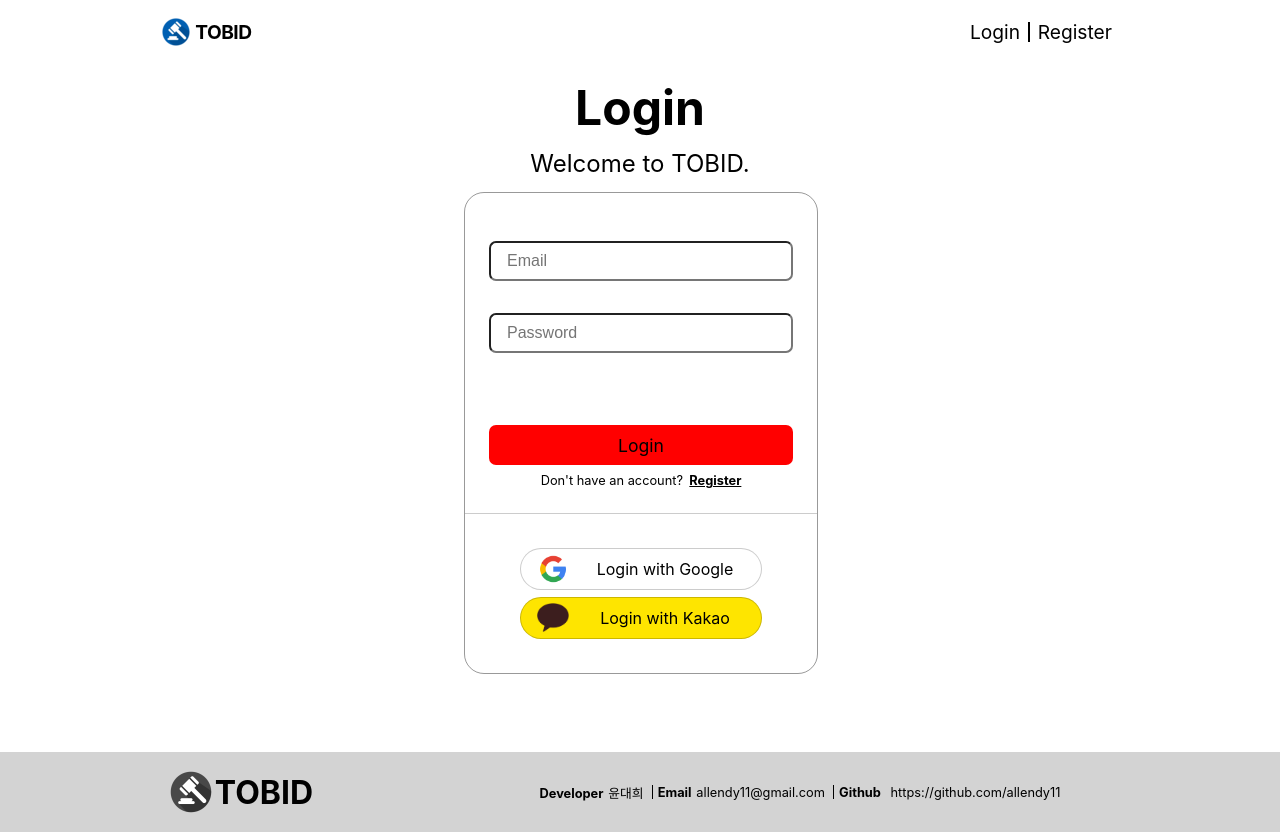
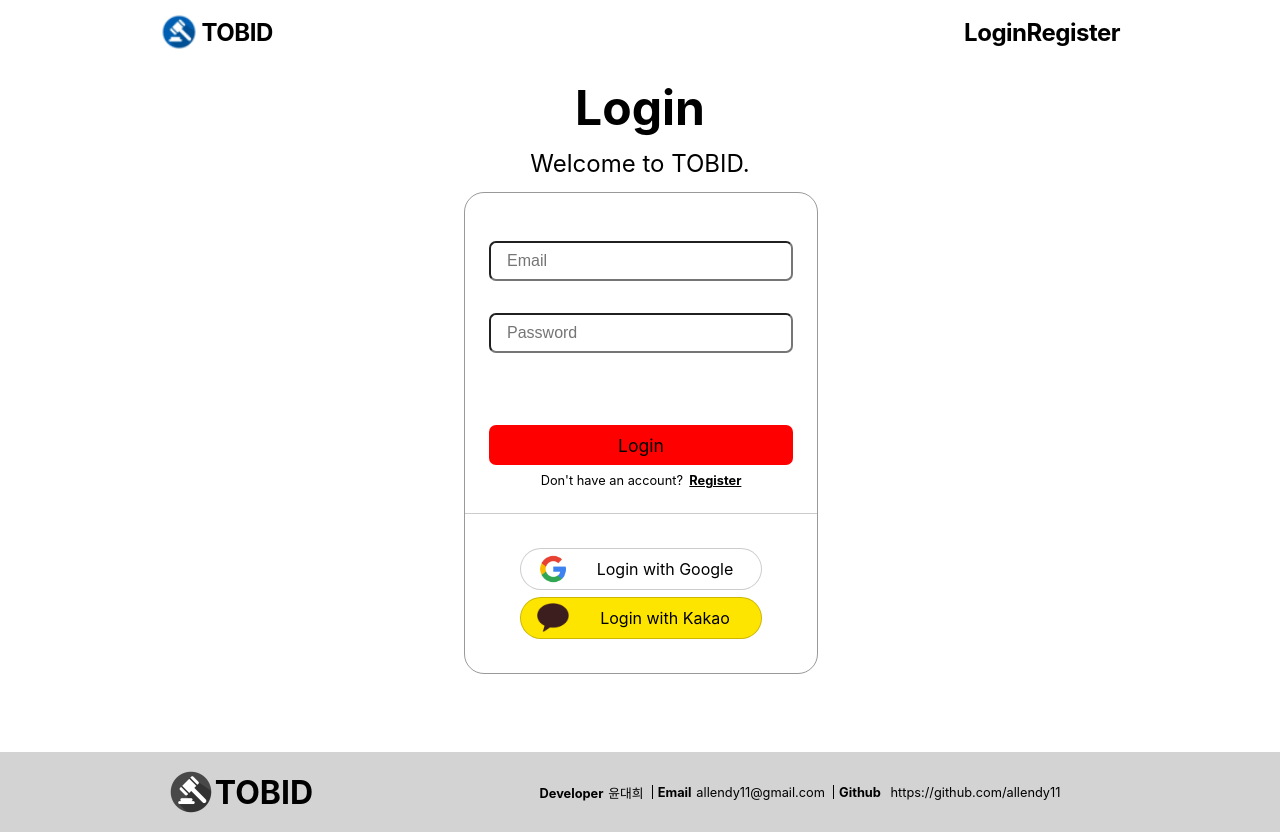
Before and after one commit to allendy11/Tobid, a React (Create React App) app in the folder client/: page /login in a window 1280 px wide. Built offline with nearby package versions, Linux system fonts and the light colour scheme; what path would draw is missing.

Commit message:
[client] fix nav: change design

```diff
--- a/client/src/App.tsx
+++ b/client/src/App.tsx
@@ -8,6 +8,7 @@ import Landing from "./pages/Landing";
 import Register from "./pages/Register";
 import axios from "axios";
 function App() {
+  const [innerWidth, setInnerWidth] = useState(window.innerWidth);
   const [userInfo, setUserInfo] = useState({
     username: "",
     email: "",
@@ -73,7 +74,6 @@ function App() {
     }
   };
   useEffect(() => {
-    // localStorage.clear();
     const url = new URL(window.location.href);
     const authorizationCode = url.searchParams.get("code");
     const loginStatus_local = localStorage.getItem("loginStatus_local");
@@ -101,10 +101,17 @@ function App() {
       }
     }
   }, [loginStatus]);
+
+  // window resize
+  window.addEventListener("resize", (e) => {
+    setInnerWidth(window.innerWidth);
+  });
+
   return (
     <div id="App">
       <BrowserRouter>
         <Nav
+          innerWidth={innerWidth}
           userInfo={userInfo}
           setUserInfo={setUserInfo}
           loginStatus={loginStatus}
--- /dev/null
+++ b/client/src/components/ETC/MenuIcon/MenuIcon.css
@@ -0,0 +1,15 @@
+@media screen and (max-width: 980px) {
+  #MenuIcon {
+    display: flex;
+    flex-direction: column;
+    cursor: pointer;
+    margin-right: 1rem;
+  }
+
+  #MenuIcon .bar {
+    background-color: black;
+    padding: 2.5px 15px;
+    margin: 3px;
+  }
+
+}
--- /dev/null
+++ b/client/src/components/ETC/MenuIcon/MenuIcon.tsx
@@ -0,0 +1,13 @@
+import React from "react";
+import "./MenuIcon.css";
+const MenuIcon = () => {
+  return (
+    <div id="MenuIcon">
+      <span className="bar"></span>
+      <span className="bar"></span>
+      <span className="bar"></span>
+    </div>
+  );
+};
+
+export default MenuIcon;
--- a/client/src/components/Nav/Mymenu.css
+++ /dev/null
@@ -1,5 +0,0 @@
-#Mymenu {
-  width: 10rem;
-  height: 10rem;
-  border: 1px solid black
-}
--- a/client/src/components/Nav/Mymenu.tsx
+++ /dev/null
@@ -1,26 +0,0 @@
-import React from "react";
-import { Link } from "react-router-dom";
-interface IMymenu {
-  menuBoxRef: React.RefObject<HTMLDivElement>;
-  handleClick: (e: React.MouseEvent<HTMLDivElement, MouseEvent>) => void;
-}
-const Mymenu = ({ menuBoxRef, handleClick }: IMymenu) => {
-  return (
-    <div id="myMenu">
-      <div
-        id="btn-mypage"
-        onClick={() => {
-          menuBoxRef.current &&
-            menuBoxRef.current.classList.toggle("menuBtnOn");
-        }}
-      >
-        <Link to="/mypage">Mypage</Link>
-      </div>
-      <div id="btn-logout" onClick={(e) => handleClick(e)}>
-        Logout
-      </div>
-    </div>
-  );
-};
-
-export default Mymenu;
--- a/client/src/components/Nav/Nav.css
+++ b/client/src/components/Nav/Nav.css
@@ -12,7 +12,6 @@
   justify-content: space-between;
   align-items: center;
   position: relative;
-  /* background-color: white; */
 
 }
 #Nav .box {
@@ -20,70 +19,18 @@
   align-items: center;
   height: 4rem;
 }
-#Nav .box:first-child {
-  font-size: 1.2rem;
+#Nav .box:nth-child(1) {
+  font-size: 1.5rem;
   font-weight: 700;
   letter-spacing: -0.5px;
 }
-#Nav .box:first-child img {
+#Nav .box:nth-child(1) img {
+  width: 2.4rem;
   margin-right: 0.2rem;
 }
-#Nav .box:last-child {
+
+@media screen and (max-width: 980px) {
+  #Nav {
+    background-color: rgb(209, 209, 209);
+  }
 }
-#Nav .box:last-child > a{
-  margin: 0 0.5rem;
-}
-#Nav .box:last-child > a div {
-  font-size: 1.2rem;
-}
-#Nav .bar {
-  background-color: black;
-  padding: 10px 0.8px
-}
-#Nav .isLogin {
-  font-size: 1.2rem;
-  display: flex;
-  justify-content: space-between;
-  align-items: center;
-  position: relative;
-}
-#Nav .isLogin div:first-child {
-}
-#Nav .isLogin div:first-child span:last-child{
-  margin: 0 1rem;
-  cursor: pointer;
-}
-#Nav .isLogin #myMenu {
-  width: 11rem;
-  height: 0rem;
-  position: absolute;
-  top: 3.2rem;
-  right: -1px;
-  transition: all 0.2s ease-in-out;
-  flex-direction: column;
-}
-
-#Nav .menuBtnOn #myMenu {
-  height: 5rem;
-  display: flex;
-  flex-direction: column;
-  justify-content: center;
-  align-items: center;
-  background-color: white;
-  font-size: 1rem;
-  border: 1px solid black;
-}
-#Nav .isLogin #myMenu  div {
-  display: none
-}
-#Nav .menuBtnOn #myMenu  div {
-  display: flex;
-  justify-content: center;
-  align-items: center;
-  margin: 0.3rem 0;
-  cursor: pointer;
-
-}
-@media screen and (min-width: 970px) {
-
-}
--- a/client/src/components/Nav/Nav.tsx
+++ b/client/src/components/Nav/Nav.tsx
@@ -1,13 +1,16 @@
 import React, { useRef } from "react";
 import "./Nav.css";
 import { Link } from "react-router-dom";
-import Mymenu from "./Mymenu";
+import MenuIcon from "../ETC/MenuIcon/MenuIcon";
+import UserMenu from "./UserMenu";
 const Nav = ({
+  innerWidth,
   userInfo,
   setUserInfo,
   loginStatus,
   setLoginStatus,
 }: {
+  innerWidth: number;
   userInfo: {
     username: string;
     email: string;
@@ -44,31 +47,13 @@ const Nav = ({
             <span>TOBID</span>
           </div>
         </Link>
-        {loginStatus ? (
-          <div className="box isLogin" ref={menuBoxRef}>
-            <div>
-              <span>Welcome</span>
-              <span
-                onClick={() => {
-                  menuBoxRef.current &&
-                    menuBoxRef.current.classList.toggle("menuBtnOn");
-                }}
-                ref={mymenuRef}
-              >
-                {userInfo.username}
-              </span>
-            </div>
-            <Mymenu menuBoxRef={menuBoxRef} handleClick={handleClick} />
+        {innerWidth > 980 ? (
+          <div className="box">
+            <UserMenu loginStatus={loginStatus} handleClick={handleClick} />
           </div>
         ) : (
           <div className="box">
-            <Link to="/login">
-              <div>Login</div>
-            </Link>
-            <span className="bar"></span>
-            <Link to="/register">
-              <div>Register</div>
-            </Link>
+            <MenuIcon />
           </div>
         )}
       </div>
--- /dev/null
+++ b/client/src/components/Nav/UserMenu.tsx
@@ -0,0 +1,35 @@
+import React from "react";
+import { Link } from "react-router-dom";
+interface IUserMenu {
+  loginStatus: boolean;
+  handleClick: (e: React.MouseEvent<HTMLDivElement, MouseEvent>) => void;
+}
+const UserMenu = ({ loginStatus, handleClick }: IUserMenu) => {
+  return (
+    <div id="UserMenu">
+      {loginStatus ? (
+        <div className="box">
+          <div>
+            <Link to="/mypage">Mypage</Link>
+          </div>
+          <span className="bar"></span>
+          <div id="btn-logout" onClick={(e) => handleClick(e)}>
+            Logout
+          </div>
+        </div>
+      ) : (
+        <div className="box">
+          <Link to="/login">
+            <div>Login</div>
+          </Link>
+          <span className="bar"></span>
+          <Link to="/register">
+            <div>Register</div>
+          </Link>
+        </div>
+      )}
+    </div>
+  );
+};
+
+export default UserMenu;
```
Also changed, not shown: client/src/components/Nav/UserMenu.css (added).
